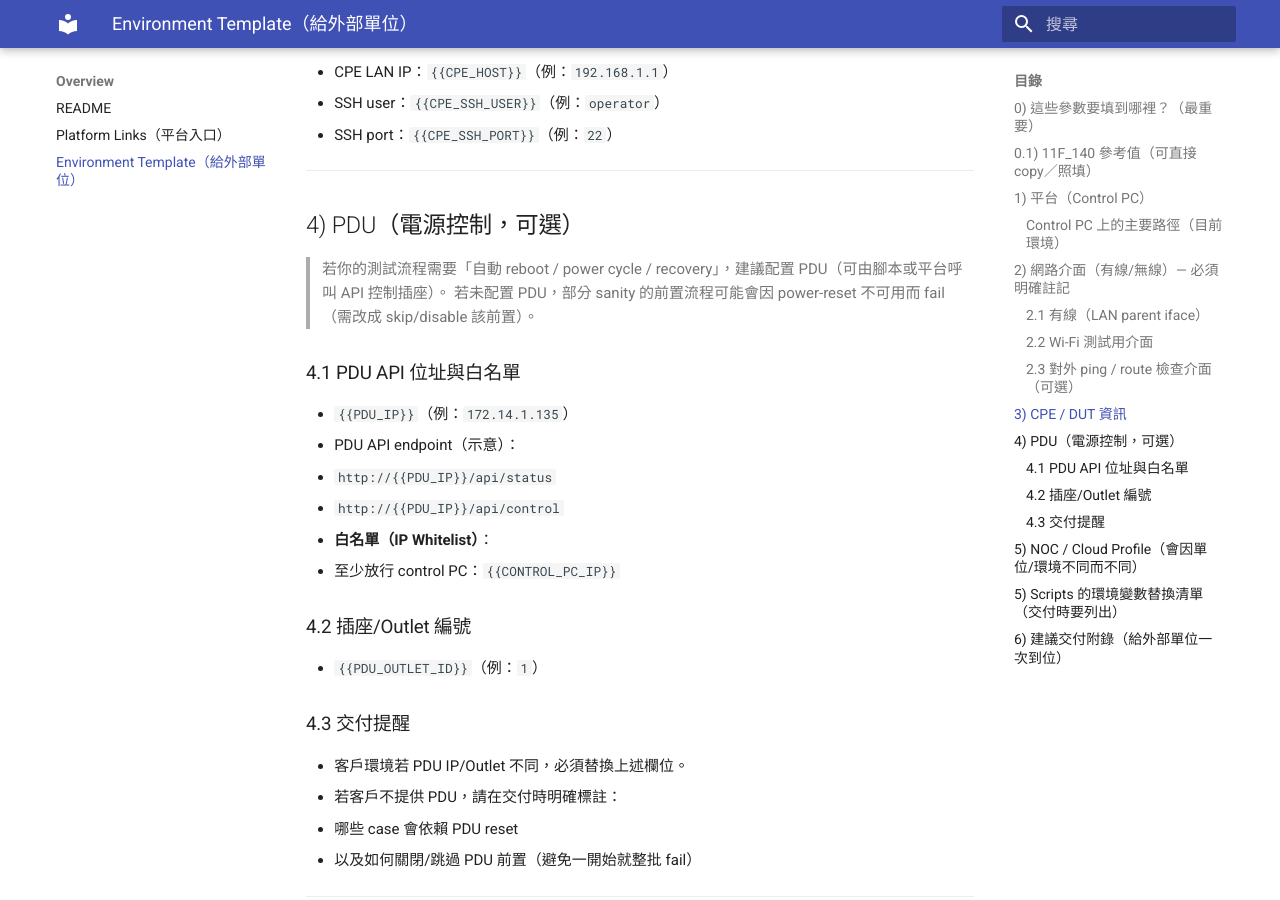
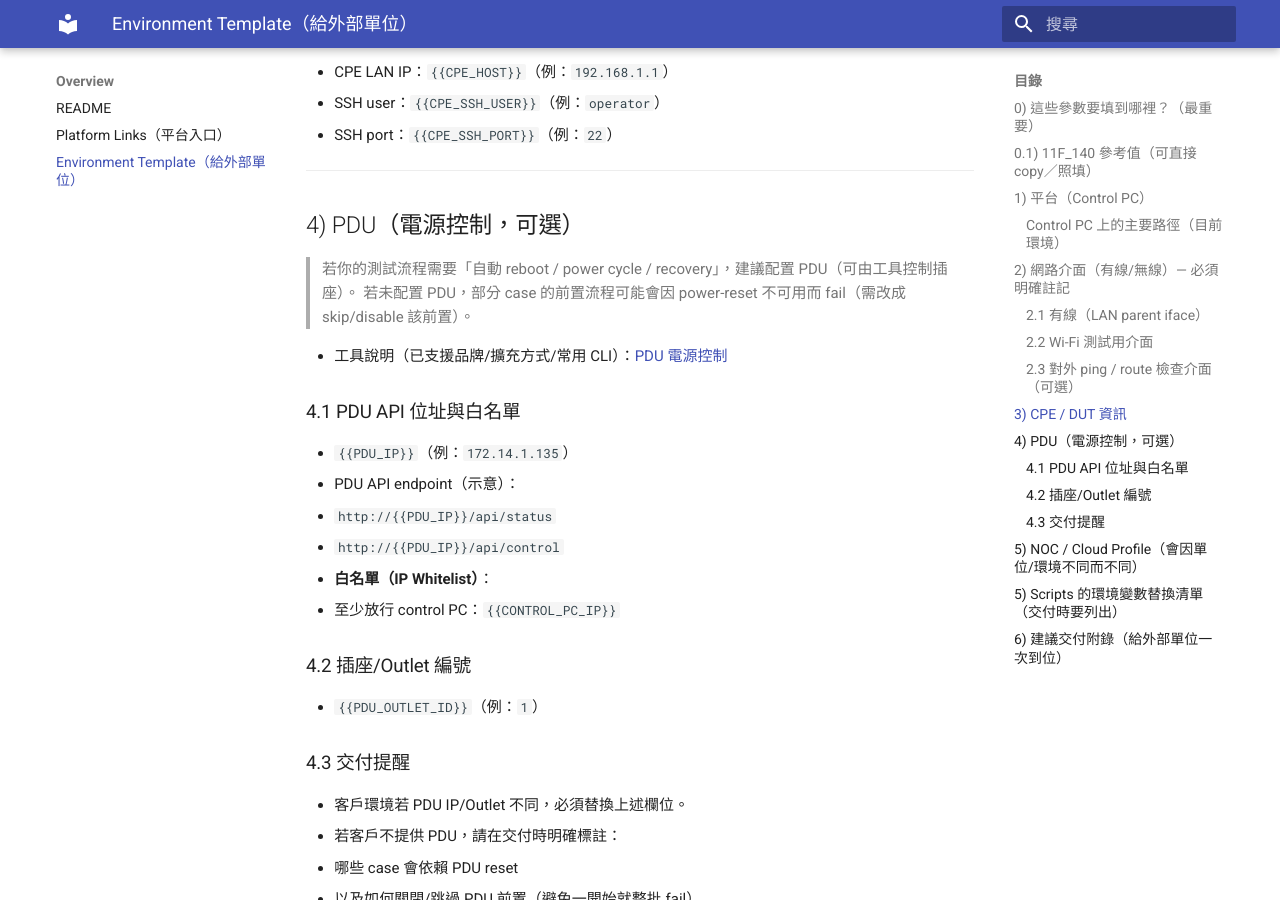
Before and after one commit to askeywifisit-ui/charter_project, an MkDocs documentation site: the page built from docs/charter_site/docs/environment_template.md, in a window 1280 px wide and 900 px high, scrolled down 4052 px. Built offline with MkDocs 1.6.1 and Material for MkDocs 9.7.7, drawn with Linux system fonts in a browser that asks for light colours; comment, search, counter and statistics services are not loaded.

Commit message:
Docs: link environment_template PDU section to tools/pdu page

```diff
--- a/docs/charter_site/docs/environment_template.md
+++ b/docs/charter_site/docs/environment_template.md
@@ -226,8 +226,10 @@ ip route
 
 ## 4) PDU（電源控制，可選）
 
-> 若你的測試流程需要「自動 reboot / power cycle / recovery」，建議配置 PDU（可由腳本或平台呼叫 API 控制插座）。
-> 若未配置 PDU，部分 sanity 的前置流程可能會因 power-reset 不可用而 fail（需改成 skip/disable 該前置）。
+> 若你的測試流程需要「自動 reboot / power cycle / recovery」，建議配置 PDU（可由工具控制插座）。
+> 若未配置 PDU，部分 case 的前置流程可能會因 power-reset 不可用而 fail（需改成 skip/disable 該前置）。
+
+- 工具說明（已支援品牌/擴充方式/常用 CLI）：[PDU 電源控制](tools/pdu.md)
 
 ### 4.1 PDU API 位址與白名單
 
```
